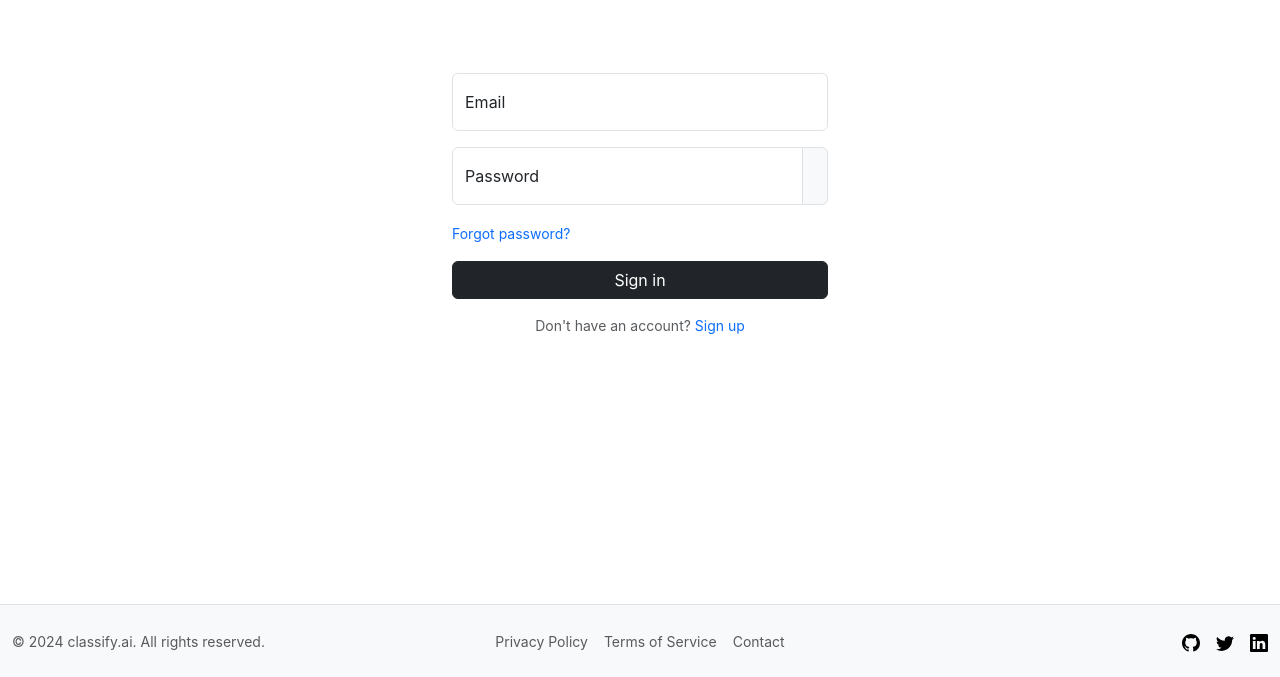
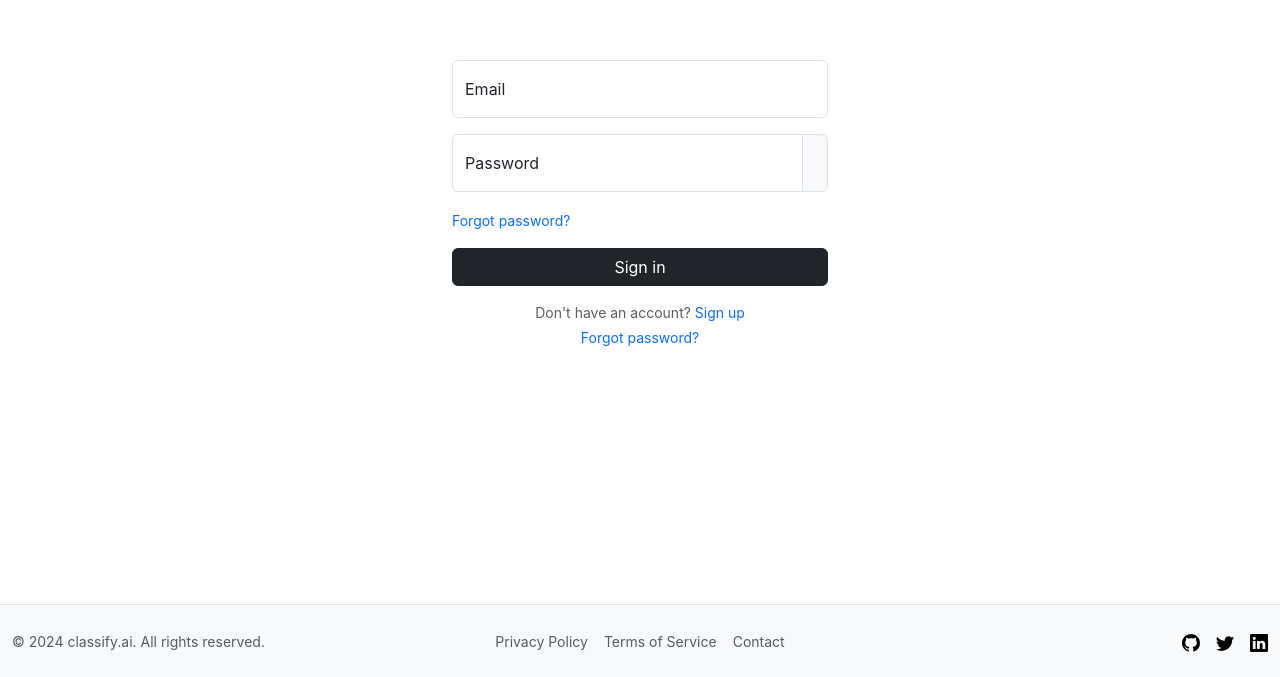
Before and after one commit to ivarunseth/nlu, a React (Vite) app: page /signin in a window 1280 px wide. Shown: the part 196-873 px from the top of the page. Built offline with nearby package versions, Linux system fonts and the light colour scheme.

Commit message:
bugfix in frontend auth UI

```diff
--- a/src/App.jsx
+++ b/src/App.jsx
@@ -6,6 +6,7 @@ import Footer from "./layout/Footer";
 
 const SignIn = lazy(() => import("./routes/auth/SignIn"));
 const SignUp = lazy(() => import("./routes/auth/SignUp"));
+const ForgotPassword = lazy(() => import("./routes/auth/ForgotPassword"));
 const Home = lazy(() => import("./routes/home/Home"));
 const Model = lazy(() => import("./routes/model/Model"));
 const AccountSettings = lazy(() => import("./routes/settings/AccountSettings"));
@@ -21,6 +22,7 @@ const App = () => {
                             <Routes>
                                 <Route path="/signin" element={<SignIn />} />
                                 <Route path="/signup" element={<SignUp />} />
+                                <Route path="/forgot-password" element={<ForgotPassword />} />
                                 <Route path="/" element={<Home />} />
                                 <Route path="/settings" element={<AccountSettings />} />
                                 <Route path="/models/:modelId/*" element={<Model />} />
--- a/src/routes/auth/ForgotPassword.jsx
+++ b/src/routes/auth/ForgotPassword.jsx
@@ -2,6 +2,7 @@ import React, { useContext, useState, useEffect, useRef } from "react";
 import { Alert, Form, InputGroup, Button, Spinner, Row, Col, Container } from "react-bootstrap";
 import { Link, useLocation, useNavigate } from "react-router-dom";
 import { UserContext } from "../../contexts/UserContext";
+import axios from "axios";
 
 const ForgotPassword = () => {
 
@@ -19,7 +20,7 @@ const ForgotPassword = () => {
 
     const emailInput = useRef(null);
 
-    const handleSignIn = async (e) => {
+    const handleForgotPassword = async (e) => {
         e.preventDefault();
         const valid = e.currentTarget.checkValidity()
         setValidated(true);
@@ -30,9 +31,13 @@ const ForgotPassword = () => {
         if (email !== '') {
             setSubmitting(true);
             try {
-                // await signIn(email, password);
+                let data = new FormData();
+                data.append('email', email);
+                await axios.post('/api/users/forgot-password', data);
+                setAlert({ variant: 'success', message: 'If an account with that email exists, you will receive a password reset link shortly.' });
+                setEmail('');
             } catch (error) {
-                setAlert({ variant: 'danger', message: error.response.data.error });
+                setAlert({ variant: 'danger', message: error.response?.data?.error || 'Something went wrong. Please try again.' });
             } finally {
                 setValidated(false);
                 setSubmitting(false);
@@ -60,7 +65,7 @@ const ForgotPassword = () => {
             </Row>
             <Row style={{ width: "25rem" }}>
                 <Col>
-                    <Form noValidate validated={validated} onSubmit={handleSignIn}>
+                    <Form noValidate validated={validated} onSubmit={handleForgotPassword}>
                         <Form.Group className="mb-3">
                             <InputGroup hasValidation>
                                 <Form.Floating>
--- a/src/routes/auth/SignIn.jsx
+++ b/src/routes/auth/SignIn.jsx
@@ -160,6 +160,14 @@ const SignIn = () => {
                         >
                             Don't have an account?&nbsp;<Link to='/signup' style={{ textDecoration: 'none' }}>Sign up</Link>
                         </Form.Text>
+                        <Form.Text
+                            style={{
+                                display: 'flex',
+                                justifyContent: 'center'
+                            }}
+                        >
+                            <Link to='/forgot-password' style={{ textDecoration: 'none' }}>Forgot password?</Link>
+                        </Form.Text>
                     </Form>
                 </Col>
             </Row>
--- a/src/routes/auth/SignUp.jsx
+++ b/src/routes/auth/SignUp.jsx
@@ -35,7 +35,7 @@ const SignUp = () => {
                 data.append('email', email);
                 data.append('password', password);
                 const response = await axios.post('/api/users', data, {});
-                if (response.status === 200)
+                if (response.status === 201)
                     navigate('/signin', { state: {alert: {variant: "success", message: "You have successfully signed up. Welcome aboard!"}}})
             } catch (error) {
                 setAlert({ variant: 'danger', message: error.response.data.error });
```
